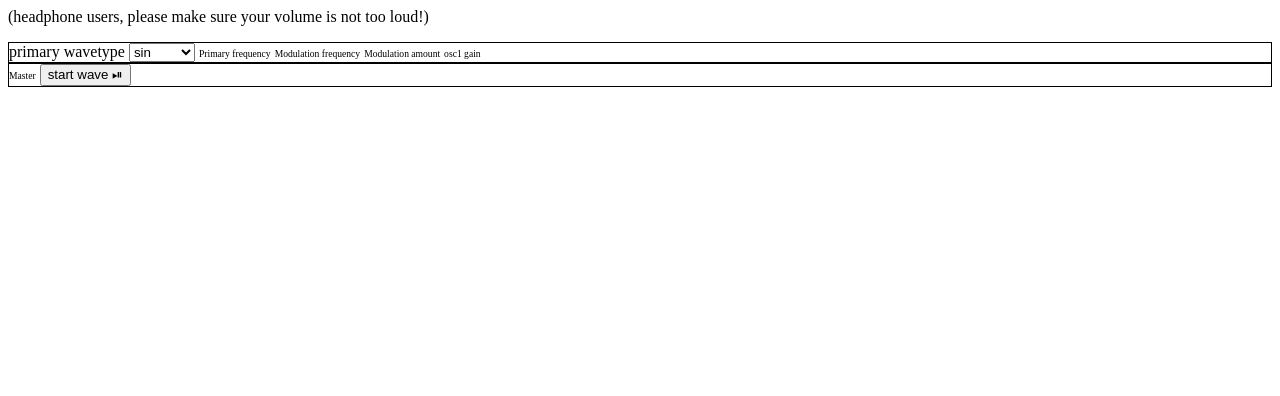
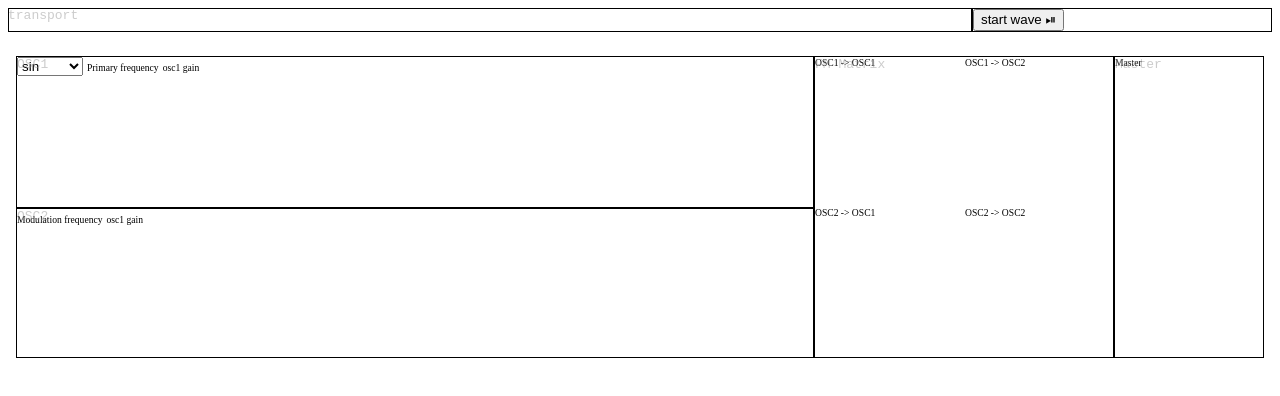
Before and after one commit to krasnobaev/webasm-jsbundlers, a website built with webpack: page webpack/index.html in a window 1280 px wide. Built offline with nearby package versions, Linux system fonts and the light colour scheme.

Commit message:
feat[UI]: grid transport panel

```diff
--- a/webpack/index.html
+++ b/webpack/index.html
@@ -3,12 +3,21 @@
 </head>
 
 <body>
-  <p>(headphone users, please make sure your volume is not too loud!)</p>
+  <div class="controls">
+    <div class="transport">
+      <span class="cs_title">transport</span>
 
-  <div class="controls">
+      <div class="cs_section"></div>
+      <div class="cs_section">
+        <input id="play" type="button" value="start wave ⏯"/>
+      </div>
+    </div>
 
-    <span>primary wavetype</span>
-    <select id="pr_wave" name="wavetype" change="setwave">
+    <div class="synth">
+      <div class="cs_section osc1">
+        <span class="cs_title">OSC1</span>
+
+        <select id="pr_wave" name="wavetype">
           <option value="sin">sin</option>
           <option value="sqr">square</option>
           <option value="tri">triangle</option>
@@ -16,13 +25,41 @@
         </select>
 
         <span id="primary_freq" class="knob" >Primary frequency</span>
-    <span id="fm_freq" class="knob" >Modulation frequency</span>
-    <span id="fm_amount" class="knob" >Modulation amount</span>
+        <!-- <span id="fm_freq" class="knob" >Modulation frequency</span> -->
+        <!-- <span id="fm_amount" class="knob" >Modulation amount</span> -->
         <span id="osc1_gain" class="knob" >osc1 gain</span>
       </div>
-  <div class="master">
+
+      <div class="cs_section osc2">
+        <span class="cs_title">OSC2</span>
+
+        <!-- <select id="fm_wave" name="wavetype">
+          <option value="sin">sin</option>
+          <option value="sqr">square</option>
+          <option value="tri">triangle</option>
+          <option value="saw">saw</option>
+        </select> -->
+
+        <!-- <span id="primary_freq" class="knob" >Primary frequency</span> -->
+        <span id="fm_freq" class="knob" >Modulation frequency</span>
+        <span id="osc1_gain" class="knob" >osc1 gain</span>
+      </div>
+
+      <div class="cs_section fm_matrix">
+        <span class="cs_title">FM Matrix</span>
+
+        <span id="fm_osc1_osc2" class="knob" >OSC1 -> OSC1</span>
+        <span id="fm_amount"    class="knob" >OSC1 -> OSC2</span>
+        <span id="fm_osc2_osc1" class="knob" >OSC2 -> OSC1</span>
+        <span id="fm_osc2_osc2" class="knob" >OSC2 -> OSC2</span>
+      </div>
+
+      <div class="cs_section cs_master">
+        <span class="cs_title">Master</span>
+
         <span id="ms_gain" class="knob" >Master</span>
-    <input id="play" type="button" value="start wave ⏯"/>
+      </div>
+    </div>
   </div>
 
   <canvas id="spectrum" width="600px" height="800px" />
--- a/webpack/style.sass
+++ b/webpack/style.sass
@@ -1,4 +1,29 @@
-.controls, .master
-  border: 1px solid black
+.controls
+  .transport
+    grid-template-columns: auto 300px
+    margin-bottom: 1rem
+  .synth
+    grid-template-columns: auto 300px 150px
+    padding: 0.5rem
+  .cs_title
+    position: absolute
+    font-family: monospace
+    color: #999
+    opacity: 0.5
+  .transport, .synth
+    display: grid
+    .cs_section
+      border: 1px solid black
+    .osc2
+      grid-row-start: 2
+    .fm_matrix
+      grid-column-start: 2
+      grid-row-end: span 2
+
+      display: grid
+      grid-template-rows: 150px 150px
+      grid-template-columns: 150px 150px
+    .cs_master
+      grid-row-end: span 2
 .knob
   font-size: 0.6rem !important
```
Lines whose indentation alone changed are shown as unchanged.
